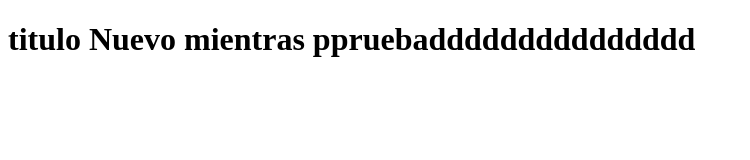
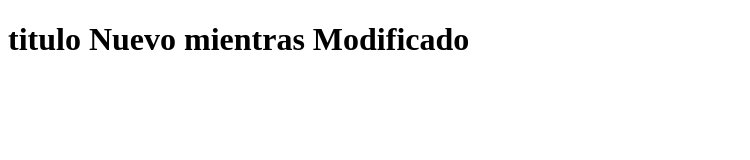
Before and after one commit to nelsonzarate3185/hello-world-git, a plain HTML site: page Index.html in a window 1280 px wide. Shown: the whole page, without its empty margins (0-750 px from the left). Drawn offline with Linux system fonts and the light colour scheme.

Commit message:
se modifico index nuevamente

```diff
--- a/Index.html
+++ b/Index.html
@@ -7,6 +7,6 @@
     <title>Demo Git</title>
 </head>
 <body>
-    <h1>titulo Nuevo mientras ppruebaddddddddddddddd</h1>
+    <h1>titulo Nuevo mientras Modificado</h1>
 </body>
 </html>
```
